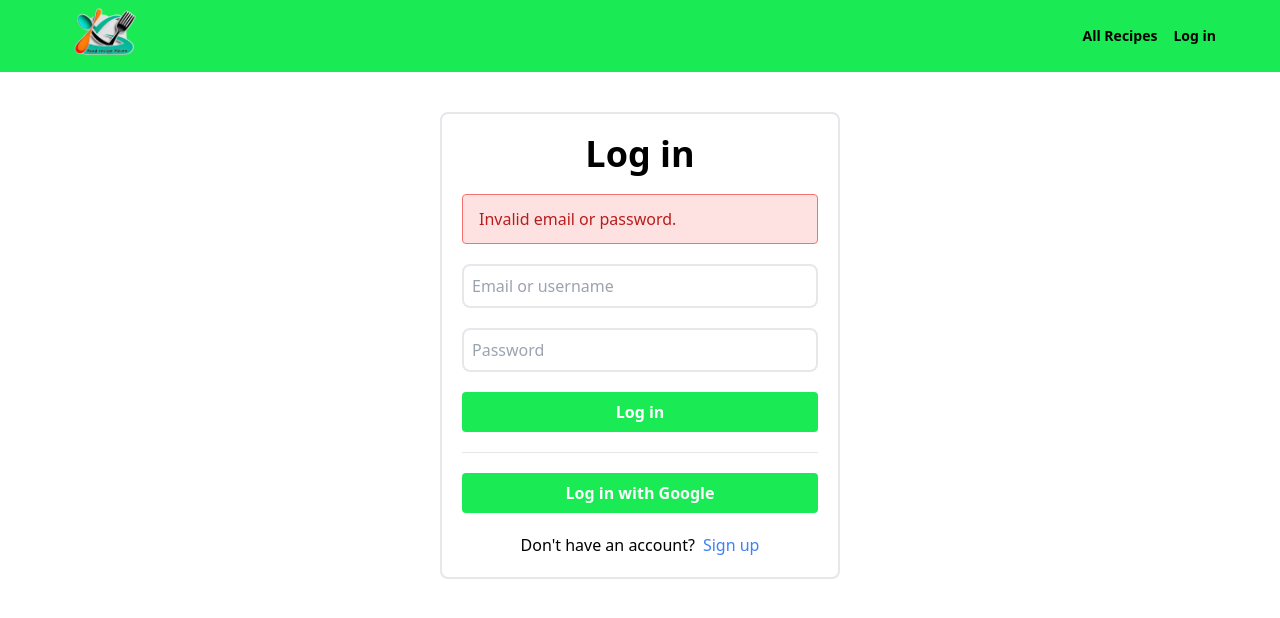
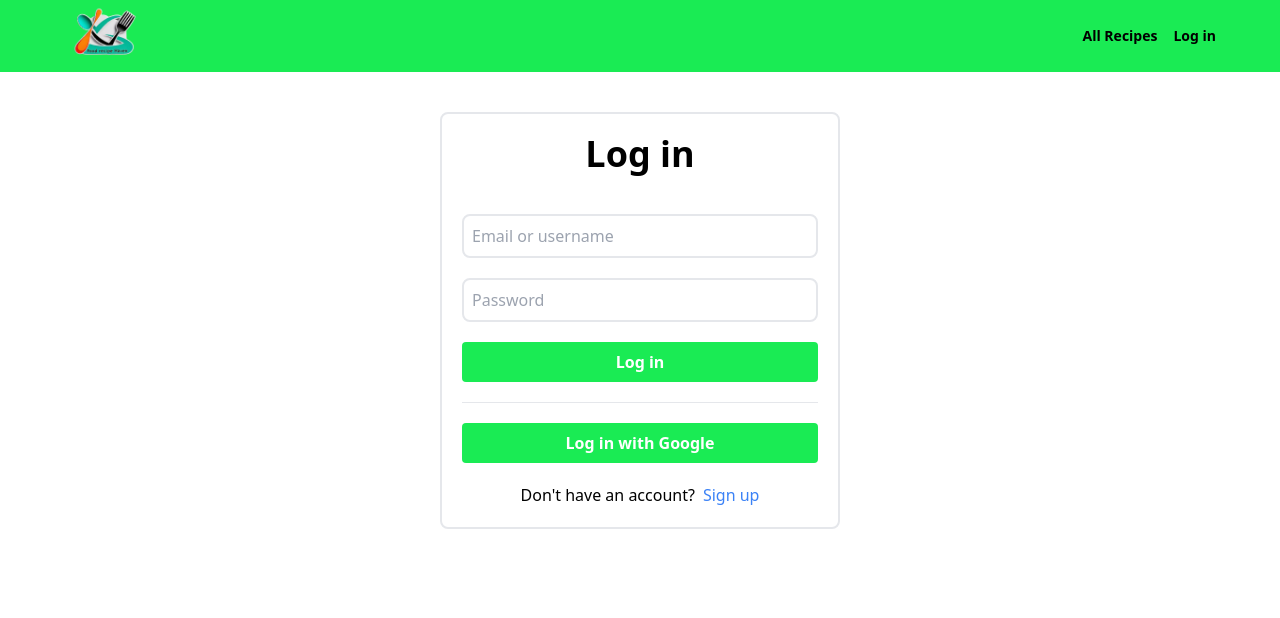
Before and after one commit to karanssu/ai-recipe-haven, a Next.js app: page /login in a window 1280 px wide. Shown: the top 618 px of the page. Built offline with nearby package versions, Linux system fonts and the light colour scheme; no server answers.

Commit message:
login with actions and client, Credential removed for normal login

```diff
--- a/app/(root)/(user)/(auth)/login/page.tsx
+++ b/app/(root)/(user)/(auth)/login/page.tsx
@@ -1,3 +1,4 @@
+import LoginForm from "@/app/ui/login-form";
 import { signIn } from "@/auth";
 import Form from "next/form";
 import Link from "next/link";
@@ -8,38 +9,7 @@ const Page = () => {
 			<div className="text-4xl text-center font-semibold">Log in</div>
 
 			<div className="mt-5">
-				<Form
-					action={async (formData: FormData) => {
-						"use server";
-
-						await signIn("credentials", formData);
-					}}
-				>
-					<div
-						className="bg-red-100 border border-red-400 text-red-700 px-4 py-3 rounded relative"
-						role="alert"
-					>
-						Invalid email or password.
-					</div>
-					<input
-						type="text"
-						name="usernameEmail"
-						placeholder="Email or username"
-						className="border-2 border-gray-200 p-2 rounded-lg w-full mt-5"
-					/>
-					<input
-						type="password"
-						name="password"
-						placeholder="Password"
-						className="border-2 border-gray-200 p-2 rounded-lg w-full mt-5"
-					/>
-					<button
-						type="submit"
-						className="bg-Green hover:bg-green-500 text-white font-bold py-2 px-4 rounded w-full mt-5"
-					>
-						Log in
-					</button>
-				</Form>
+				<LoginForm />
 			</div>
 
 			<hr className="mt-5" />
--- a/app/actions/auth.tsx
+++ b/app/actions/auth.tsx
@@ -1,5 +1,10 @@
-import { SignupFormSchema, FormState } from "@/app/lib/definitions";
+import {
+	SignupFormSchema,
+	FormState,
+	LoginFormState,
+} from "@/app/lib/definitions";
 import { redirect } from "next/navigation";
+import { createSession } from "../lib/session";
 
 export async function signup(state: FormState, formData: FormData) {
 	const validatedFields = SignupFormSchema.safeParse({
@@ -42,3 +47,29 @@ export async function signup(state: FormState, formData: FormData) {
 		};
 	}
 }
+
+export async function login(state: LoginFormState, formData: FormData) {
+	const usernameEmail = formData.get("usernameEmail")?.toString().trim();
+	const password = formData.get("password")?.toString().trim();
+
+	const data = await fetch("/api/auth/login", {
+		method: "POST",
+		headers: {
+			"Content-Type": "application/json",
+		},
+		body: JSON.stringify({
+			usernameEmail,
+			password,
+		}),
+	});
+	const user = await data.json();
+
+	if (data.ok) {
+		await createSession(user._id, user.role);
+		redirect("/dashboard");
+	} else {
+		return {
+			error: user.error,
+		};
+	}
+}
--- /dev/null
+++ b/app/api/auth/login/route.ts
@@ -0,0 +1,42 @@
+import { connectMongoDB } from "@/app/lib/mongodb";
+import User from "@/app/models/user";
+import { comparePassword } from "@/app/utils/password";
+
+export async function POST(req: Request) {
+	const data = await req.json();
+
+	const usernameEmail = data.usernameEmail?.toString().trim() as string;
+	const password = data.password as string;
+
+	const userExists = await getUserByUsernameOrEmailDB(usernameEmail);
+
+	const userAuthorized =
+		userExists && comparePassword(password, userExists.password);
+
+	if (userAuthorized) {
+		console.log("User authorized");
+		return Response.json(
+			{
+				_id: userExists._id,
+				role: userExists.role,
+			},
+			{ status: 200 }
+		);
+	} else {
+		return Response.json(
+			{
+				error: "Invalid credentials",
+			},
+			{ status: 401 }
+		);
+	}
+}
+
+async function getUserByUsernameOrEmailDB(usernameEmail: string) {
+	await connectMongoDB();
+
+	const userExists = await User.findOne({
+		$or: [{ username: usernameEmail }, { email: usernameEmail }],
+	});
+	return userExists;
+}
--- a/app/lib/definitions.ts
+++ b/app/lib/definitions.ts
@@ -33,6 +33,13 @@ export type FormState =
 	  }
 	| undefined;
 
+export type LoginFormState =
+	| {
+			error?: string;
+			message?: string;
+	  }
+	| undefined;
+
 export type SessionPayload = {
 	userId: string | number;
 	role: string;
--- /dev/null
+++ b/app/ui/login-form.tsx
@@ -0,0 +1,45 @@
+"use client";
+
+import { login } from "@/app/actions/auth";
+import { useActionState } from "react";
+
+export default function LoginForm() {
+	const [state, action, pending] = useActionState(login, undefined);
+
+	return (
+		<form action={action}>
+			{state?.error && (
+				<div
+					className="bg-red-100 border border-red-400 text-red-700 px-4 py-3 rounded relative"
+					role="alert"
+				>
+					{state.error}
+				</div>
+			)}
+			<div>
+				<input
+					className="border-2 border-gray-200 p-2 rounded-lg w-full mt-5"
+					name="usernameEmail"
+					type="text"
+					placeholder="Email or username"
+				/>
+			</div>
+
+			<div>
+				<input
+					className="border-2 border-gray-200 p-2 rounded-lg w-full mt-5"
+					name="password"
+					type="password"
+					placeholder="Password"
+				/>
+			</div>
+			<button
+				className="bg-Green hover:bg-green-500 text-white font-bold py-2 px-4 rounded w-full mt-5"
+				disabled={pending}
+				type="submit"
+			>
+				{pending ? "Log in..." : "Log in"}
+			</button>
+		</form>
+	);
+}
--- a/auth.ts
+++ b/auth.ts
@@ -1,45 +1,12 @@
 import NextAuth from "next-auth";
 import Google from "next-auth/providers/google";
-import Credentials from "next-auth/providers/credentials";
-import { comparePassword, encodePassword } from "@/app/utils/password";
+import { encodePassword } from "@/app/utils/password";
 import { connectMongoDB } from "@/app/lib/mongodb";
 import User from "@/app/models/user";
 import { createSession } from "./app/lib/session";
 
 export const { handlers, signIn, signOut, auth } = NextAuth({
-	providers: [
-		Google,
-		Credentials({
-			credentials: {
-				usernameEmail: {},
-				password: {},
-			},
-			authorize: async (credentials) => {
-				let user = null;
-
-				const usernameEmail = credentials.usernameEmail
-					?.toString()
-					.trim() as string;
-				const password = credentials.password as string;
-
-				const userExists = await getUserByUsernameOrEmailDB(usernameEmail);
-
-				const userAuthorized =
-					userExists && comparePassword(password, userExists.password);
-
-				if (userAuthorized) {
-					user = userExists;
-					user.id = user._id;
-					await createSession(user._id, user.role);
-					console.log("User authorized");
-				} else {
-					console.log("User not authorized");
-				}
-
-				return user;
-			},
-		}),
-	],
+	providers: [Google],
 	callbacks: {
 		async signIn({ account, profile }) {
 			if (account?.provider === "google") {
```
